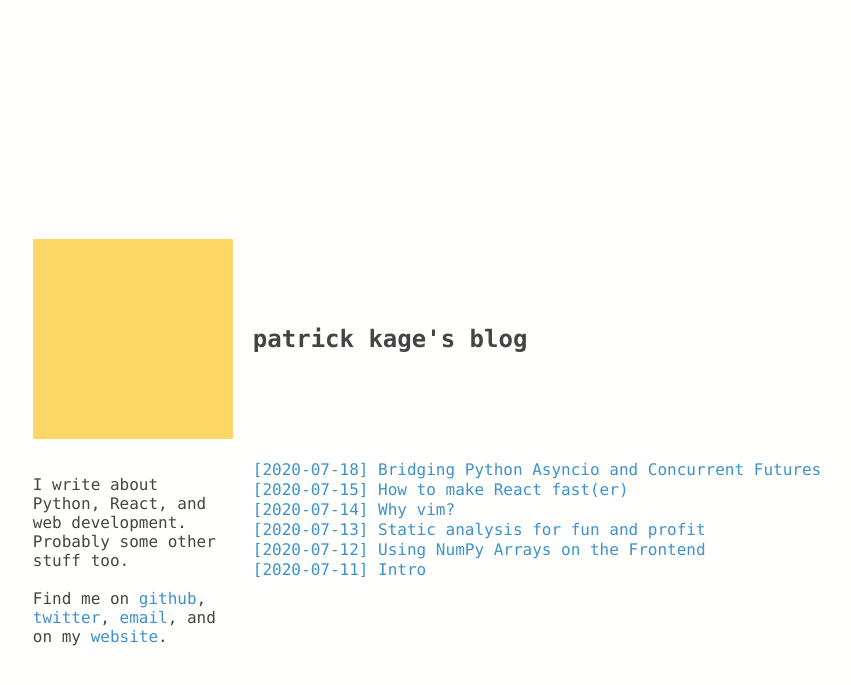
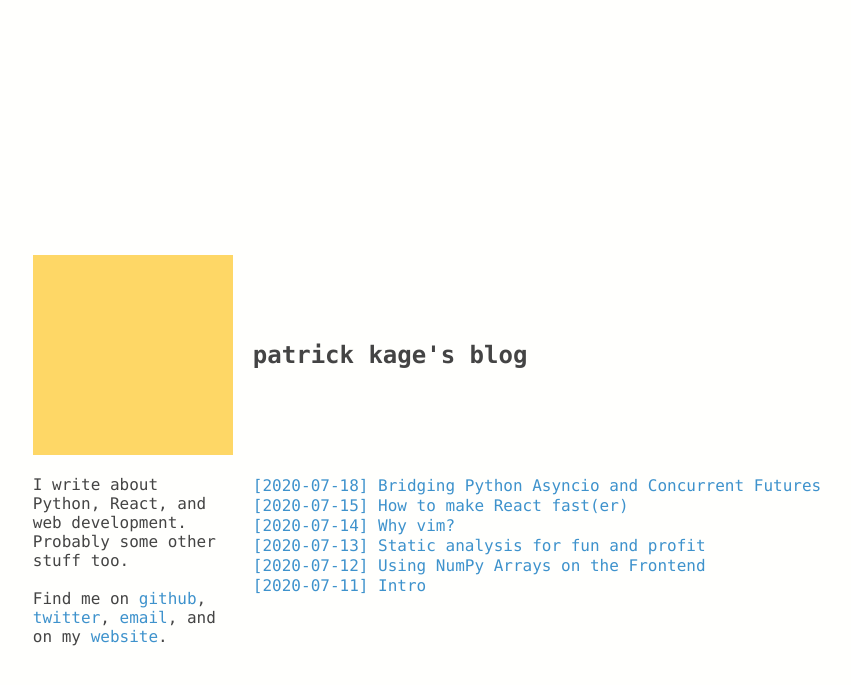
Before and after one commit to pkage/blog, a Jekyll site: the page built from index.html, in a window 1280 px wide. Shown: the top 685 px of the page, without its empty margins (213-1064 px from the left). Built offline with Jekyll 4.4.1, drawn with Linux system fonts in a browser that asks for light colours.

Commit message:
fix margin issue with description box

```diff
--- a/css/index.css
+++ b/css/index.css
@@ -50,7 +50,7 @@ code {
 
 .about__text {
     font-family: var(--font-code);
-    margin: 1rem 0;
+    margin: 0;
 }
 
 .about__mobileimage {
```
